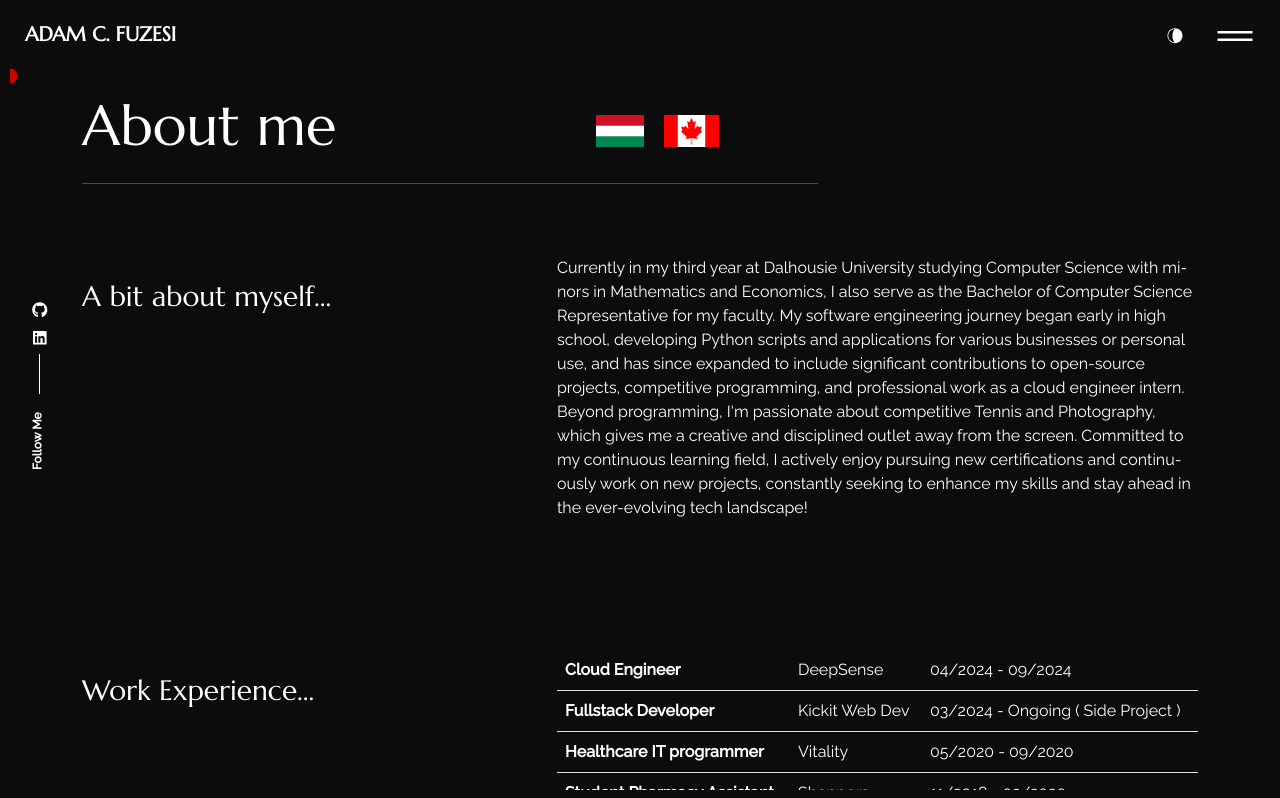
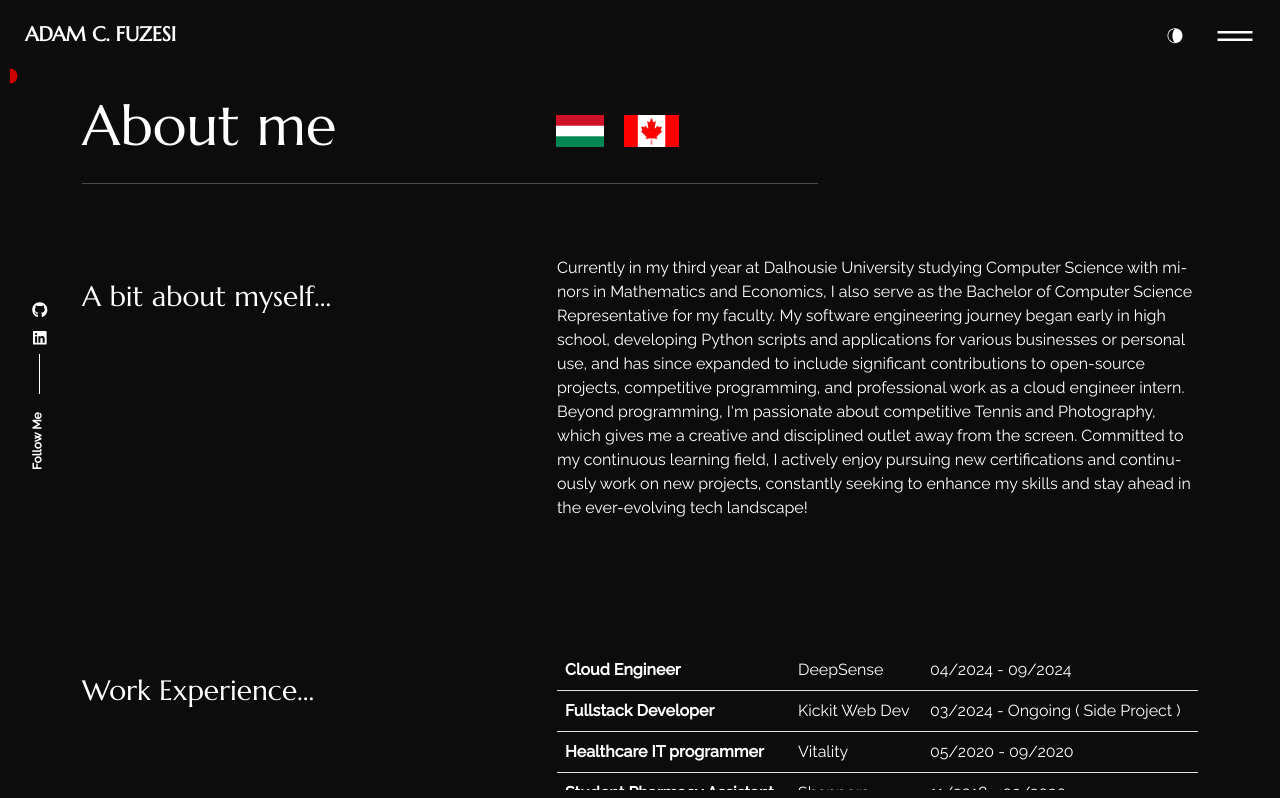
Before and after one commit to AdamFuzesi/fuzesi_showcase, a React (Create React App) app: page /about in a window 1280 px wide. Shown: the top 798 px of the page. Built offline with nearby package versions, Linux system fonts and the light colour scheme.

Commit message:
Fixed spacing issues

```diff
--- a/src/pages/about/style.css
+++ b/src/pages/about/style.css
@@ -28,7 +28,7 @@
 .flag-image {
   width: 48px;
   height: auto;
-  margin-left: 200px;
+  margin-left: 160px;
   vertical-align: middle;
 }
 
```
Also changed, not shown: 1 other file (tests, documents, lock files or other folders).
